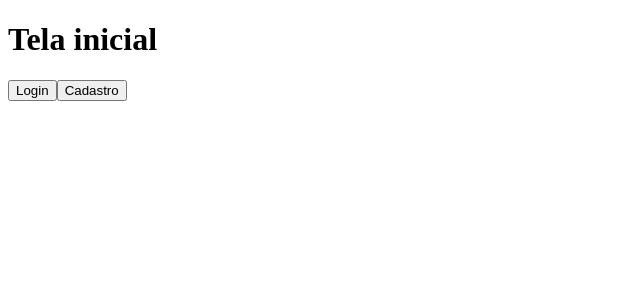
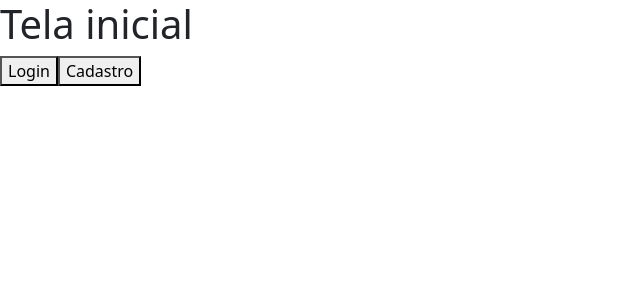
Before and after one commit to fernandosilva94/projeto-teste-crud, an Angular app: page /dashboard in a window 1280 px wide. Shown: the top 300 px of the page, without its empty margins (0-640 px from the left). Built offline with nearby package versions, Linux system fonts and the light colour scheme.

Commit message:
adicionando bootstrap

```diff
--- a/angular.json
+++ b/angular.json
@@ -27,7 +27,7 @@
             "styles": [
               "src/styles.css"
             ],
-            "scripts": []
+            "scripts": ["node_modules/bootstrap/dist/js/bootstrap.bundle.min.js"]
           },
           "configurations": {
             "production": {
--- a/package.json
+++ b/package.json
@@ -18,6 +18,7 @@
     "@angular/platform-browser": "^16.0.0",
     "@angular/platform-browser-dynamic": "^16.0.0",
     "@angular/router": "^16.0.0",
+    "bootstrap": "^5.3.3",
     "rxjs": "~7.8.0",
     "tslib": "^2.3.0",
     "zone.js": "~0.13.0"
--- a/src/styles.css
+++ b/src/styles.css
@@ -1 +1 @@
-/* You can add global styles to this file, and also import other style files */
+@import '~bootstrap/dist/css/bootstrap.min.css';
```
Also changed, not shown: 1 other file (tests, documents, lock files or other folders).
